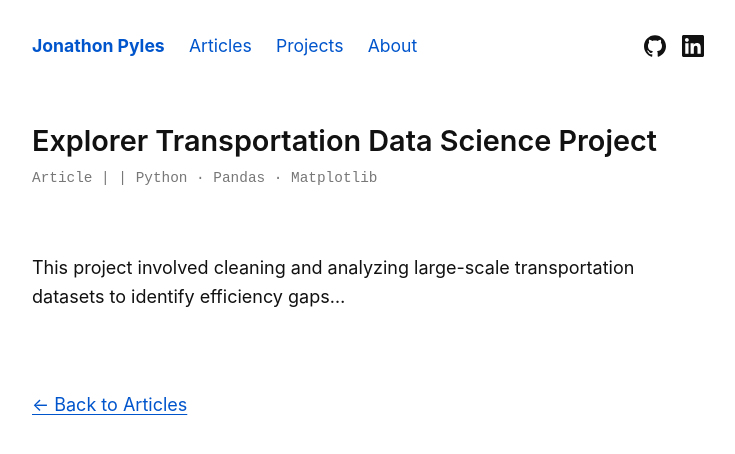
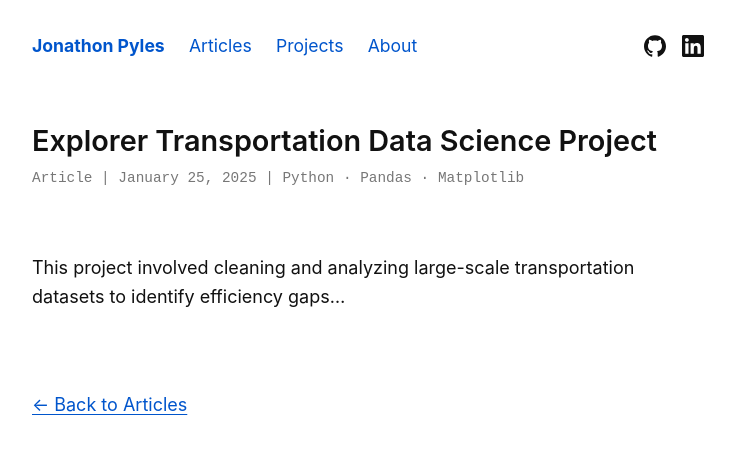
Before and after one commit to JNPyles/JNPyles.github.io, a Jekyll site: the page built from _posts/2025-01-25-transportation-data.md, in a window 1280 px wide. Shown: the top 454 px of the page, without its empty margins (272-1007 px from the left). Built offline with Jekyll 4.4.1, drawn with Linux system fonts in a browser that asks for light colours.

Commit message:
Update post.html

```diff
--- a/_layouts/post.html
+++ b/_layouts/post.html
@@ -6,7 +6,7 @@
 
     <div style="font-family: monospace; color: var(--meta); font-size: 0.9rem; margin-bottom: 1.5rem;">
         Article |
-        {{ item.date | date: "%B %-d, %Y" }} |
+        {{ page.date | date: "%B %-d, %Y" }} |
         {% if page.tags.size > 0 %}
             {{ page.tags | join: " · " }}
         {% endif %}
```
